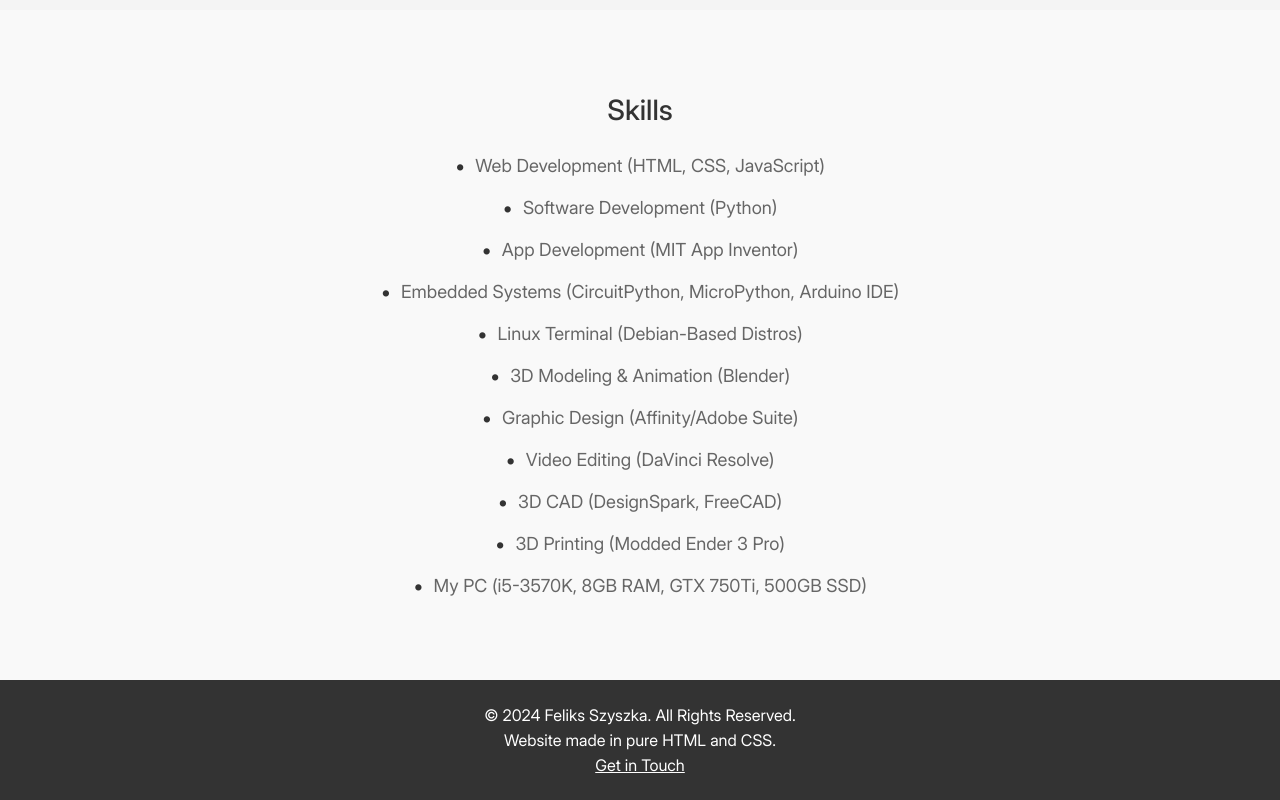
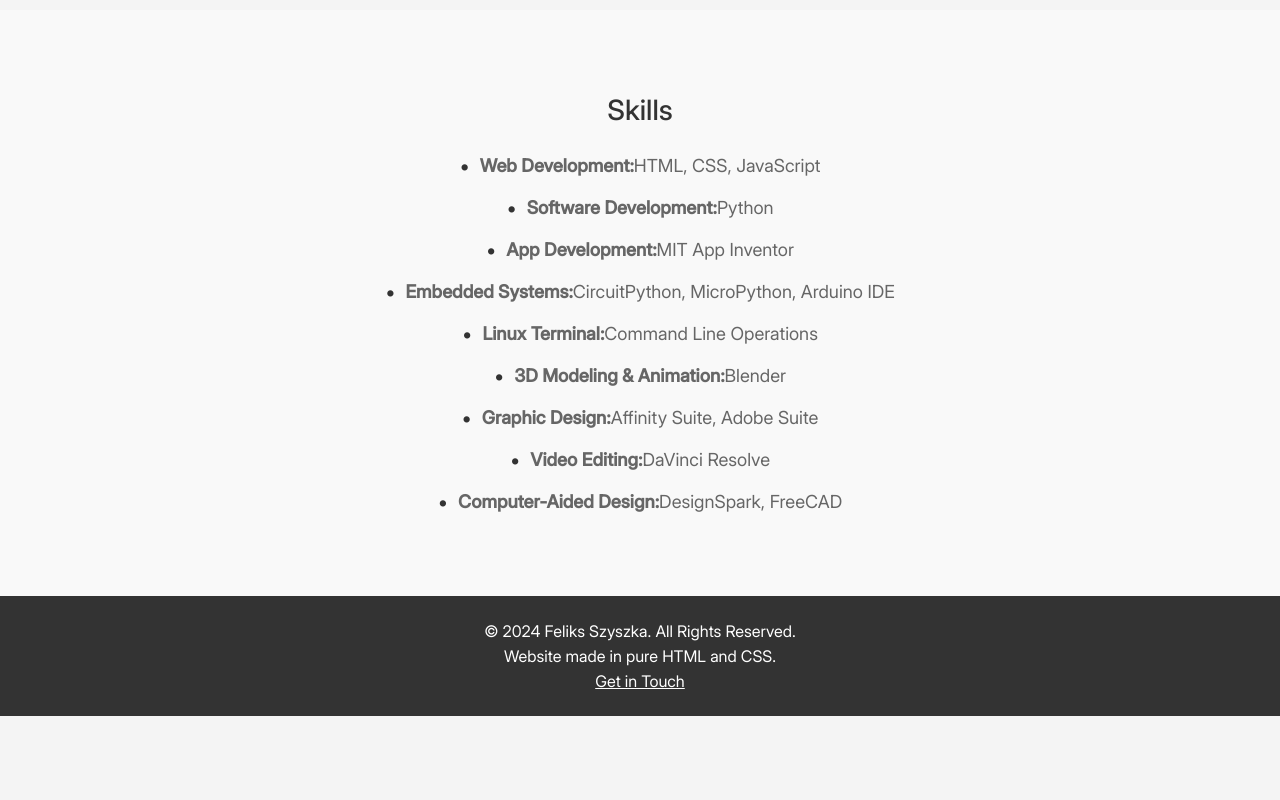
Before and after one commit to feliks-szyszka/feliks-szyszka.github.io, a plain HTML site: page index.html in a window 1280 px wide. Shown: the part 1162-1962 px from the top of the page. After the commit the page ends 1878 px from the top, so only its background shows below. Drawn offline with Linux system fonts and the light colour scheme.

Commit message:
Update index.html

```diff
--- a/index.html
+++ b/index.html
@@ -40,18 +40,16 @@
     <section class="skills">
         <div class="centered">
           <h2>Skills</h2>
-          <ul>
-                <li>Web Development (HTML, CSS, JavaScript)</li>
-                <li>Software Development (Python)</li>
-                <li>App Development (MIT App Inventor)</li>
-                <li>Embedded Systems (CircuitPython, MicroPython, Arduino IDE)</li>
-                <li>Linux Terminal (Debian-Based Distros)</li>
-                <li>3D Modeling & Animation (Blender)</li>
-                <li>Graphic Design (Affinity/Adobe Suite)</li>
-                <li>Video Editing (DaVinci Resolve)</li>
-                <li>3D CAD (DesignSpark, FreeCAD)</li>
-                <li>3D Printing (Modded Ender 3 Pro)</li>
-                <li>My PC (i5-3570K, 8GB RAM, GTX 750Ti, 500GB SSD)</li>
+            <ul>
+                <li><strong>Web Development:</strong> HTML, CSS, JavaScript</li>
+                <li><strong>Software Development:</strong> Python</li>
+                <li><strong>App Development:</strong> MIT App Inventor</li>
+                <li><strong>Embedded Systems:</strong> CircuitPython, MicroPython, Arduino IDE</li>
+                <li><strong>Linux Terminal:</strong> Command Line Operations</li>
+                <li><strong>3D Modeling & Animation:</strong> Blender</li>
+                <li><strong>Graphic Design:</strong> Affinity Suite, Adobe Suite</li>
+                <li><strong>Video Editing:</strong> DaVinci Resolve</li>
+                <li><strong>Computer-Aided Design:</strong> DesignSpark, FreeCAD</li>
             </ul>
         </div>
     </section>
```
